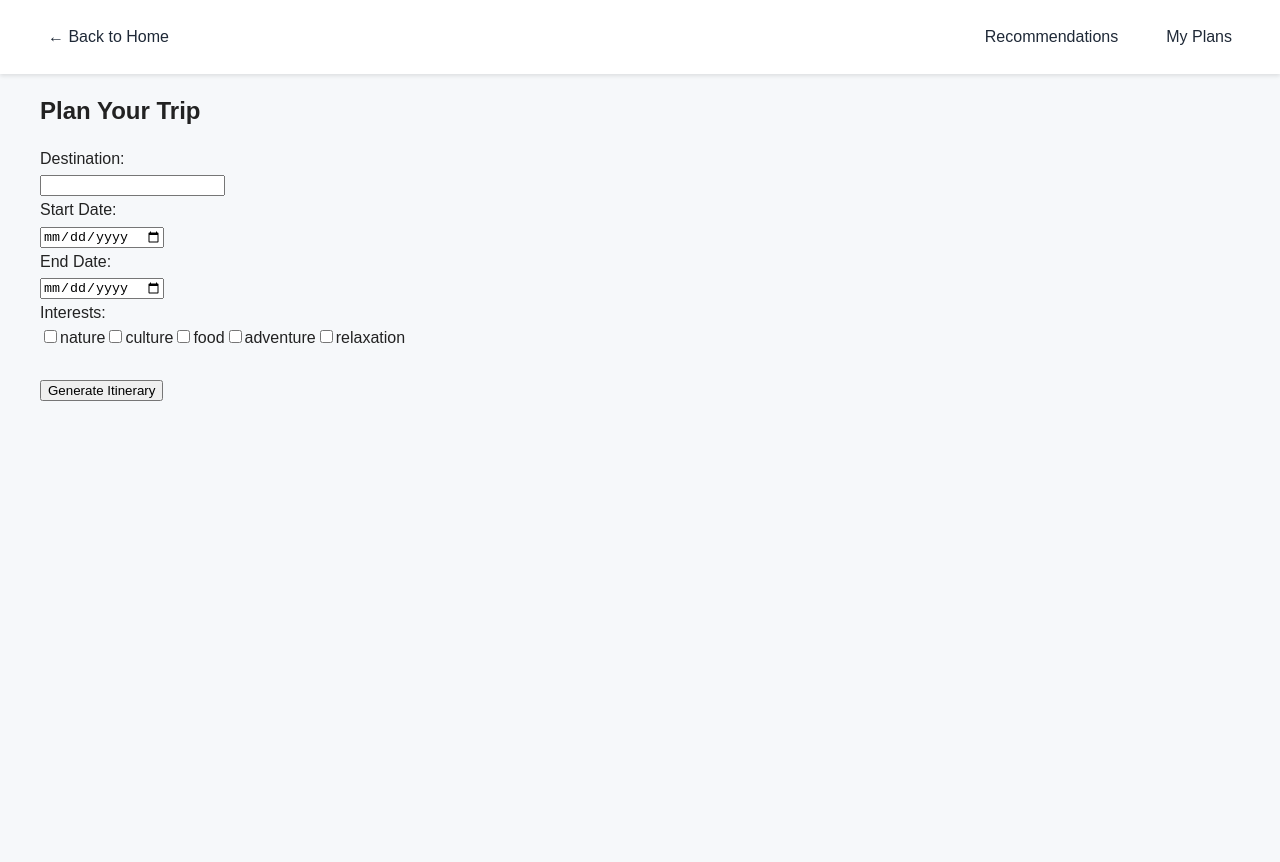
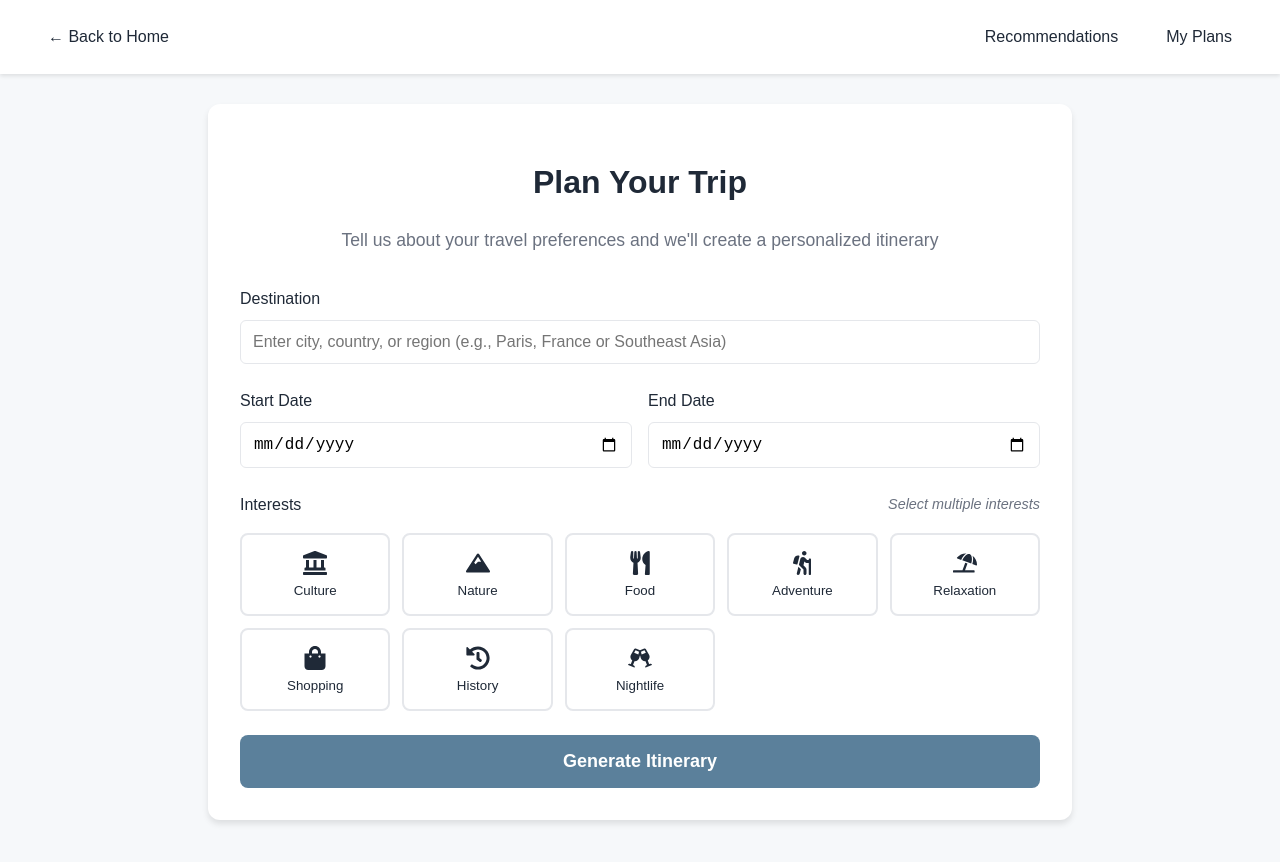
Before and after one commit to shubham-nair/AI_Agent, a React (Create React App) app in the folder travel-planner/: page /form in a window 1280 px wide. Shown: the top 862 px of the page. Before the commit the page ends 816 px from the top, so only its background shows below. Built offline with nearby package versions, Linux system fonts and the light colour scheme.

Commit message:
optimize: improve InputForm component with better TypeScript types and icon handling

```diff
--- a/travel-planner/src/features/input/InputForm.tsx
+++ b/travel-planner/src/features/input/InputForm.tsx
@@ -1,101 +1,129 @@
 import React, { useState } from 'react';
 import { useNavigate } from 'react-router-dom';
-import { Interest } from '../../models/Enums';
-import { FormInput } from '../../models/FormInput';
+import { IconType } from 'react-icons';
+import { FaLandmark, FaMountain, FaUtensils, FaHiking, FaUmbrellaBeach, FaShoppingBag, FaHistory, FaGlassCheers } from 'react-icons/fa';
 
-function InputForm() {
+interface FormData {
+  destination: string;
+  startDate: string;
+  endDate: string;
+  interests: string[];
+}
+
+interface InterestOption {
+  id: string;
+  icon: IconType;
+  label: string;
+}
+
+const interestOptions: InterestOption[] = [
+  { id: 'Culture', icon: FaLandmark, label: 'Culture' },
+  { id: 'Nature', icon: FaMountain, label: 'Nature' },
+  { id: 'Food', icon: FaUtensils, label: 'Food' },
+  { id: 'Adventure', icon: FaHiking, label: 'Adventure' },
+  { id: 'Relaxation', icon: FaUmbrellaBeach, label: 'Relaxation' },
+  { id: 'Shopping', icon: FaShoppingBag, label: 'Shopping' },
+  { id: 'History', icon: FaHistory, label: 'History' },
+  { id: 'Nightlife', icon: FaGlassCheers, label: 'Nightlife' },
+];
+
+const InputForm: React.FC = () => {
   const navigate = useNavigate();
-
-  const [formData, setFormData] = useState<FormInput>({
+  const [formData, setFormData] = useState<FormData>({
     destination: '',
     startDate: '',
     endDate: '',
-    interests: [],
+    interests: []
   });
 
-  const allInterests = Object.values(Interest);
+  const handleSubmit = (e: React.FormEvent) => {
+    e.preventDefault();
+    // TODO: Handle form submission
+    navigate('/outcome');
+  };
 
-  const handleChange = (e: React.ChangeEvent<HTMLInputElement | HTMLSelectElement>) => {
-    const { name, value } = e.target;
+  const handleInterestChange = (interest: string) => {
     setFormData(prev => ({
       ...prev,
-      [name]: value,
+      interests: prev.interests.includes(interest)
+        ? prev.interests.filter(i => i !== interest)
+        : [...prev.interests, interest]
     }));
   };
 
-  const handleCheckboxChange = (e: React.ChangeEvent<HTMLInputElement>) => {
-    const { value, checked } = e.target;
-    setFormData(prev => ({
-      ...prev,
-      interests: checked
-        ? [...prev.interests, value as Interest]
-        : prev.interests.filter(i => i !== value),
-    }));
-  };
+  return (
+    <div className="form-container">
+      <div className="form-header">
+        <h1>Plan Your Trip</h1>
+        <p>Tell us about your travel preferences and we'll create a personalized itinerary</p>
+      </div>
 
-  const handleSubmit = (e: React.FormEvent) => {
-    e.preventDefault();
-    console.log('Form Submitted:', formData);
-    navigate('/outcome'); // TODO: pass data via context or API
-  };
-
-  return (
-    <div>
-      <h2>Plan Your Trip</h2>
-      <form onSubmit={handleSubmit}>
-        <div>
-          <label>Destination:</label><br />
+      <form onSubmit={handleSubmit} className="travel-form">
+        <div className="form-group">
+          <label htmlFor="destination">Destination</label>
           <input
             type="text"
-            name="destination"
+            id="destination"
             value={formData.destination}
-            onChange={handleChange}
+            onChange={(e) => setFormData({...formData, destination: e.target.value})}
+            placeholder="Enter city, country, or region (e.g., Paris, France or Southeast Asia)"
             required
           />
         </div>
 
-        <div>
-          <label>Start Date:</label><br />
+        <div className="date-group">
+          <div className="form-group">
+            <label htmlFor="startDate">Start Date</label>
             <input
               type="date"
-            name="startDate"
+              id="startDate"
               value={formData.startDate}
-            onChange={handleChange}
+              onChange={(e) => setFormData({...formData, startDate: e.target.value})}
               required
             />
           </div>
 
-        <div>
-          <label>End Date:</label><br />
+          <div className="form-group">
+            <label htmlFor="endDate">End Date</label>
             <input
               type="date"
-            name="endDate"
+              id="endDate"
               value={formData.endDate}
-            onChange={handleChange}
+              onChange={(e) => setFormData({...formData, endDate: e.target.value})}
               required
             />
           </div>
-
-        <div>
-          <label>Interests:</label><br />
-          {allInterests.map(interest => (
-            <label key={interest}>
-              <input
-                type="checkbox"
-                value={interest}
-                checked={formData.interests.includes(interest)}
-                onChange={handleCheckboxChange}
-              />
-              {interest}
-            </label>
-          ))}
         </div>
 
-        <br />
-        <button type="submit">Generate Itinerary</button>
+        <div className="form-group">
+          <div className="interests-header">
+            <label>Interests</label>
+            <span className="multi-select-hint">Select multiple interests</span>
+          </div>
+          <div className="interests-grid">
+            {interestOptions.map(({ id, icon: Icon, label }) => {
+              const IconComponent = Icon as React.ComponentType<{ size?: number; className?: string }>;
+              return (
+                <button
+                  key={id}
+                  type="button"
+                  className={`interest-button ${formData.interests.includes(id) ? 'selected' : ''}`}
+                  onClick={() => handleInterestChange(id)}
+                >
+                  <IconComponent size={24} className="interest-icon" />
+                  <span>{label}</span>
+                </button>
+              );
+            })}
+          </div>
+        </div>
+
+        <button type="submit" className="submit-button">
+          Generate Itinerary
+        </button>
       </form>
     </div>
   );
-}
+};
 
 export default InputForm;
```
Lines whose indentation alone changed are shown as unchanged.
